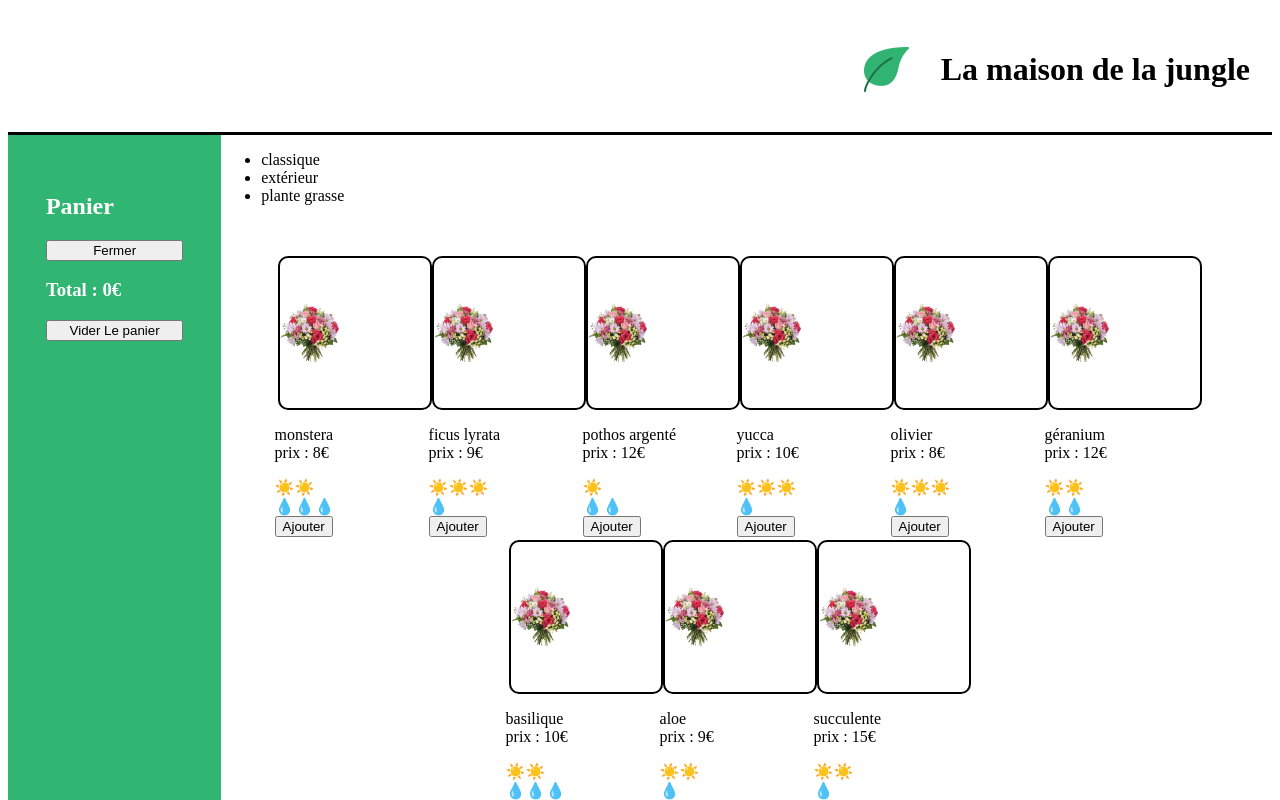
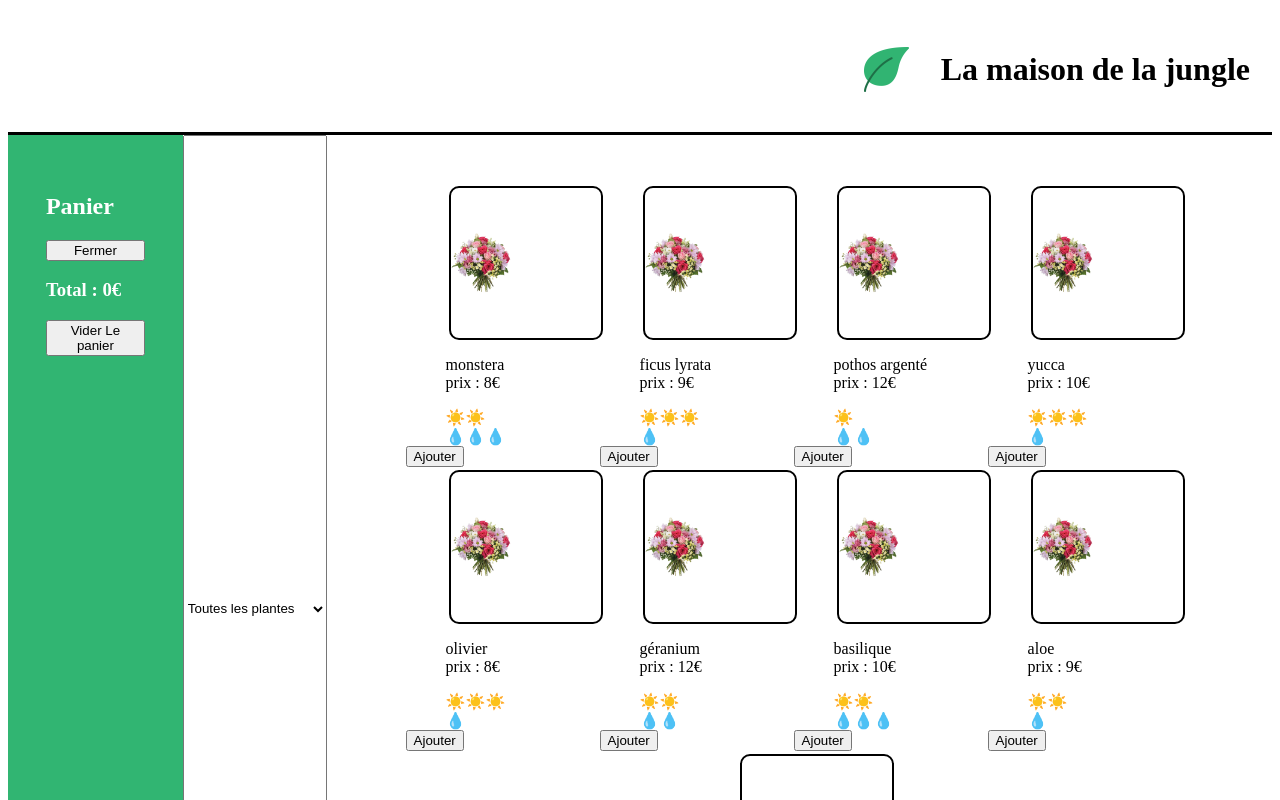
Before and after one commit to Spyros-Zaboukis/Flowershop-React-Js, a React (Create React App) app: page / in a window 1280 px wide. Shown: the top 800 px of the page. Built offline with nearby package versions, Linux system fonts and the light colour scheme.

Commit message:
final  states and  useEffect for local storage

```diff
--- a/src/Components/App.js
+++ b/src/Components/App.js
@@ -4,19 +4,30 @@ import React from 'react';
 import ShoppingList from './ShoppingList';
 import Footer from './Footer';
 import '../styles/Layout.css';
-import { useState } from 'react';
+import { useState, useEffect } from 'react';
+import Catselect from '../Components/Catselect';
 
 function App() {
-  const [cart, updateCart]= useState([]);
+
+  const savedCart = localStorage.getItem('cart')
+
+	const [cart, updateCart] = useState(savedCart ? JSON.parse(savedCart) : [])
+	useEffect(() => {
+		localStorage.setItem('cart', JSON.stringify(cart))
+	}, [cart])
+
+  //ici je vais déclarer le state de mon composant Catselect
+  const [catPlant, setCatPlant]= useState({'catState' : 'default-value'})
+
 
   return (
     <div>
 
         <Banner/>
-
        <div className='lmj-layout-inner'>
           <Cart cart={cart} updateCart={updateCart}/>
-          <ShoppingList cart={cart} updateCart={updateCart}/>
+          <Catselect catPlant={catPlant} setCatPlant={setCatPlant}/>
+          <ShoppingList cart={cart} updateCart={updateCart} catPlant={catPlant} />
         </div>
 
         <Footer/>
--- a/src/Components/Cart.js
+++ b/src/Components/Cart.js
@@ -1,5 +1,5 @@
 import '../styles/Cart.css'
-import { useState } from 'react'
+import { useState, useEffect } from 'react'
 
 function Cart({cart , updateCart}){
 
@@ -8,6 +8,10 @@ function Cart({cart , updateCart}){
     const total = cart.reduce(
         (acc, plantType) => acc + plantType.amount * plantType.price, 0
     )
+
+    useEffect(()=>{
+        alert(`je vais devoir payer : ${total}`)
+    }, [total])
 
     return(
         isOpen ? (
@@ -21,7 +25,7 @@ function Cart({cart , updateCart}){
                     </div>
             ))}
             <h3>Total : {total}€</h3>
-            <button onClick={() => updateCart([0]) }>Vider Le panier</button>
+            <button onClick={() => updateCart([]) }>Vider Le panier</button>
         </div>
         )
         :
@@ -30,6 +34,7 @@ function Cart({cart , updateCart}){
         )
 
     )
+
 }
 
 export default Cart
--- /dev/null
+++ b/src/Components/Catselect.js
@@ -0,0 +1,27 @@
+import React from 'react';
+import { plantList } from '../datas/plantList';
+
+function Catselect({catPlant, setCatPlant}){
+
+    const categoryPlant = plantList.reduce(
+        (acc,plant) =>
+        acc.includes(plant.category) ? acc : acc.concat(plant.category) , []
+    )
+
+    return(
+        <select defaultValue='default-value'
+        onChange={(e)=> {
+            setCatPlant({...catPlant, 'catState' : e.target.value })
+            }}>
+
+            <option key="default-value" value='default-value'>Toutes les plantes</option>
+
+            {categoryPlant.map((cat) => (
+                <option key={cat} value={cat}>Plante {cat} </option>
+            ))}
+        </select>
+    )
+}
+
+
+export default Catselect
--- a/src/Components/PlantItem.js
+++ b/src/Components/PlantItem.js
@@ -9,23 +9,19 @@ import '../styles/Cart.css'
 
 
 
-function PlantItem(plant){
+function PlantItem(plant, catPlant){
 
     return (
-        <div>
+        <ul>
              <li className="lmj-plant-item" key={plant.id}>
                 <img className="lmj-plant-item-cover" src= {p1} alt='photoPlant' />
             </li>
 
             <p> {plant.name}<br/>
-                 prix : {plant.price}€ </p>
+                 prix : {plant.price}€</p>
                 <CareScale CareType="light" scaleValue={plant.light}/>
                 <CareScale CareType="water" scaleValue={plant.water}/>
-            </div>
-
-
-
-
+            </ul>
     )
 }
 
--- a/src/Components/ShoppingList.js
+++ b/src/Components/ShoppingList.js
@@ -5,15 +5,9 @@ import '../styles/Cart.css'
 import React from 'react'
 
 
+function ShoppingList({cart , updateCart, catPlant}){
 
 
-function ShoppingList({cart , updateCart}){
-
-
-    const categoryPlant = plantList.reduce(
-        (acc,plant) =>
-        acc.includes(plant.category) ? acc : acc.concat(plant.category) , []
-    )
 
     function addToCart(name, price){
         const currentPlantAdded= cart.find((plant)=> plant.name === name )
@@ -27,35 +21,37 @@ function ShoppingList({cart , updateCart}){
         ])
     }
     else{
-        updateCart([... cart, {name , price , amount : 1}])
+        updateCart([...cart, {name , price , amount : 1}])
     }}
 
+    return (
+        <div>
+            <ul className='lmj-plant-list' >
+                {
+                    plantList.map(({id, cover, name, water, light, price, category }) => (
+
+                        catPlant.catState==='default-value' ? (
+                            <li key={id}>
+                                        <PlantItem name={name} cover={cover} id={id} light={light} water={water} price={price}key={id} catPlant={catPlant}/>
+                                        <button onClick={() => addToCart(name, price)}>Ajouter</button>
+                                    </li>
+                        ) :
+
+                                category === catPlant.catState ? (
+                                    <li key={id}>
+                                        <PlantItem name={name} cover={cover} id={id} light={light} water={water} price={price}key={id} catPlant={catPlant}/>
+                                        <button onClick={() => addToCart(name, price)}>Ajouter</button>
+                                    </li>
+                                ) : null
 
 
-
-    return(
-        <div>
-            <ul>
-                {categoryPlant.map((cat) => (
-                <li key={cat}>{cat}</li>
-                ))}
-            </ul>
-
-            <ul className='lmj-plant-list' >
-                {
-                    plantList.map(({id, cover, name, water, light, price}) => (
-                                <div key={id}>
-                                    <PlantItem name={name} cover={cover} id={id} light={light} water={water} price={price}key={id}/>
-                                    <button onClick={() => addToCart(name, price)}>Ajouter</button>
-                                </div>
                         )
                     )
                 }
             </ul>
-
-
         </div>
     )
+
 }
 
 export default ShoppingList
```
Also changed, not shown: 1 other file (tests, documents, lock files or other folders).
